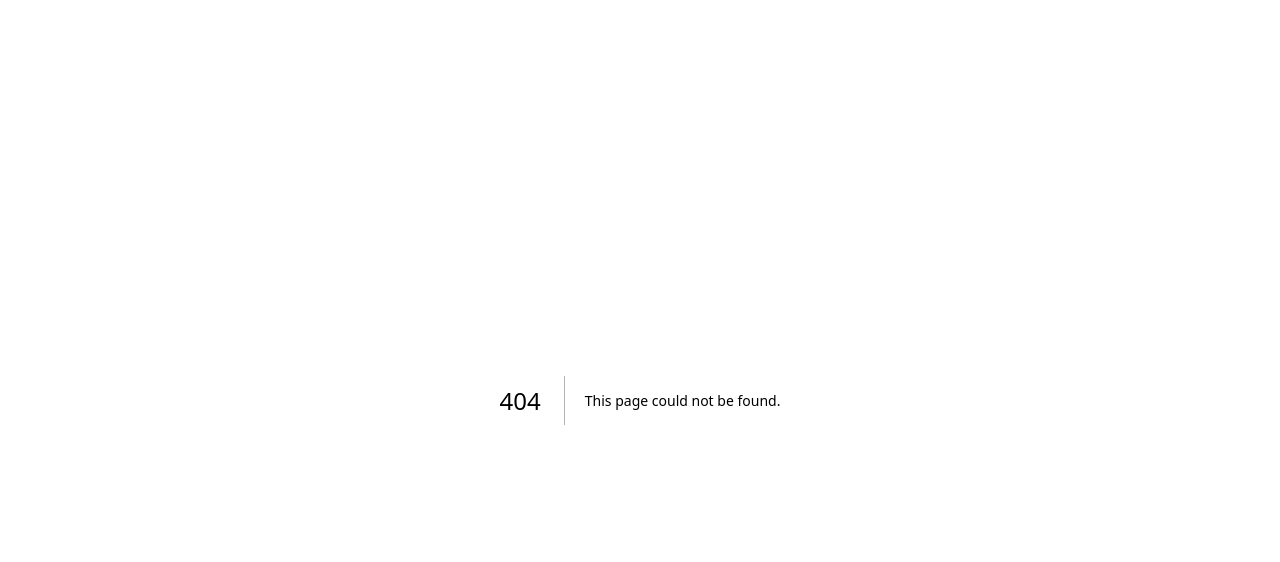
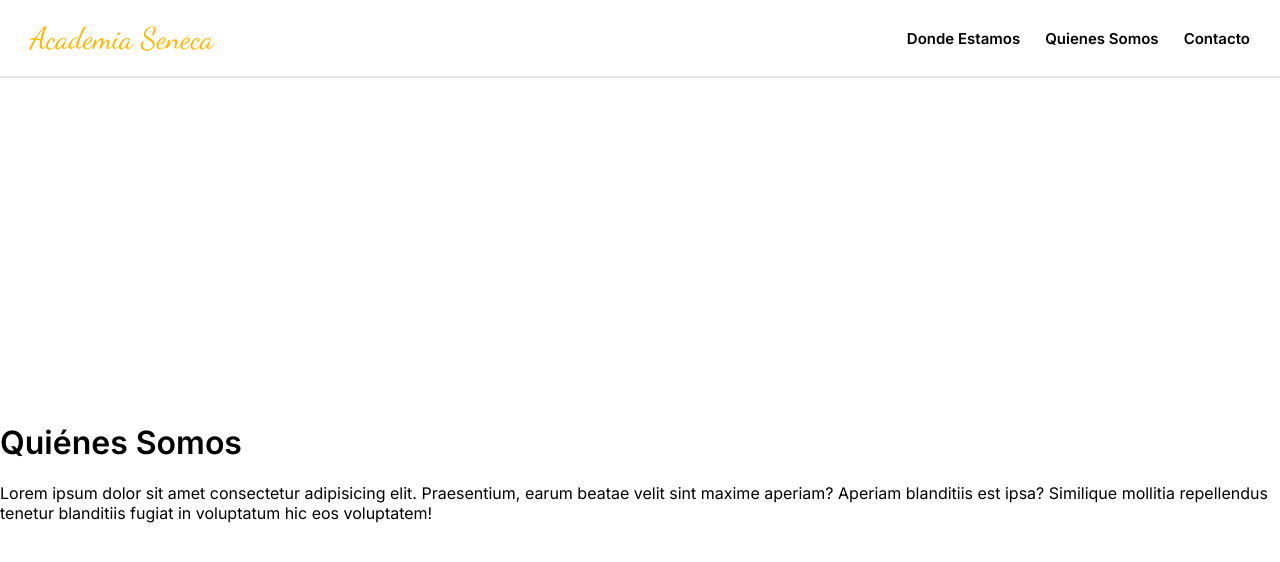
Before and after one commit to MikelGV/acadseneca, a Next.js app: page /qSomos in a window 1280 px wide. Before the commit this address had no page. Shown: the top 562 px of the page. Built offline with nearby package versions, Linux system fonts and the light colour scheme.

Commit message:
Quienes somos page created, v1 setup created

```diff
--- /dev/null
+++ b/pages/qSomos.tsx
@@ -0,0 +1,21 @@
+import Layout from "../components/layout/layout";
+import styles from "../styles/qSomos.module.css"
+
+
+export default function qSomos() {
+    return(
+        <Layout home>
+            <div className={styles.container}>
+                <div className={styles.wrapper}>
+                    <div className="left">
+                        <h1 className="leftTitle">Quiénes Somos</h1>
+                        <p className="leftText">
+                            Lorem ipsum dolor sit amet consectetur adipisicing elit. Praesentium, earum beatae velit sint maxime aperiam? Aperiam blanditiis est ipsa? Similique mollitia repellendus tenetur blanditiis fugiat in voluptatum hic eos voluptatem!
+                        </p>
+                    </div>
+                    <div className="right"></div>
+                </div>
+            </div>
+        </Layout>
+    )
+}
--- /dev/null
+++ b/styles/qSomos.module.css
@@ -0,0 +1,11 @@
+.container {
+    height: 100vh;
+    display: flex;
+    align-items: center;
+    justify-content: center;
+}
+
+.wrapper {
+    display: flex;
+    align-items: center;
+}
```
